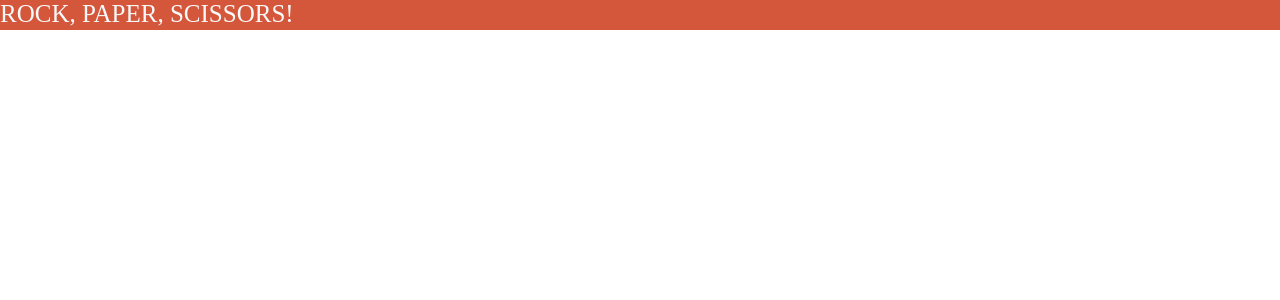
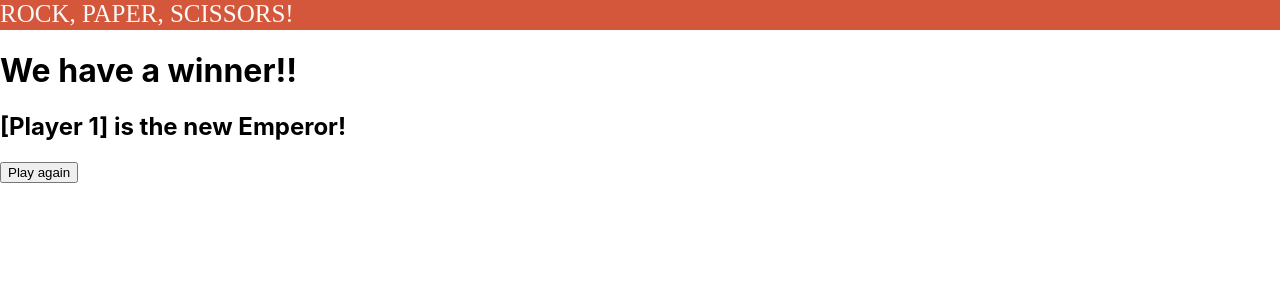
Before and after one commit to Andrs14/rock-paper-scissors, a React (Create React App) app in the folder client/rock-paper-scissors/: page /winner in a window 1280 px wide. Shown: the top 300 px of the page. Built offline with nearby package versions, Linux system fonts and the light colour scheme.

Commit message:
Add missing route for the winner with a template without style

```diff
--- a/client/rock-paper-scissors/src/App.js
+++ b/client/rock-paper-scissors/src/App.js
@@ -4,6 +4,7 @@ import PlayerForm from './player/PlayerForm';
 import Ranking from './ranking/Ranking';
 import Header from './header/Header';
 import Game from './game/Game';
+import Winner from './winner/Winner';
 import {BrowserRouter as Router, Route} from 'react-router-dom';
 
 function App() {
@@ -15,6 +16,7 @@ function App() {
           <Route path="/" exact component={PlayerForm}/>
           <Route path="/game" component={Game}/>
           <Route path="/ranking" component={Ranking}/>
+          <Route path="/winner" component={Winner}/>
       </Router>
     </div>
   );
--- /dev/null
+++ b/client/rock-paper-scissors/src/winner/Winner.js
@@ -0,0 +1,15 @@
+import React from 'react';
+
+class Winner extends React.Component {
+    render() {
+        return (
+            <div>
+                <h1>We have a winner!!</h1>
+                <h2>[Player 1] is the new Emperor!</h2>
+                <button>Play again</button>
+            </div>
+        )
+    }
+}
+
+export default Winner;
```
